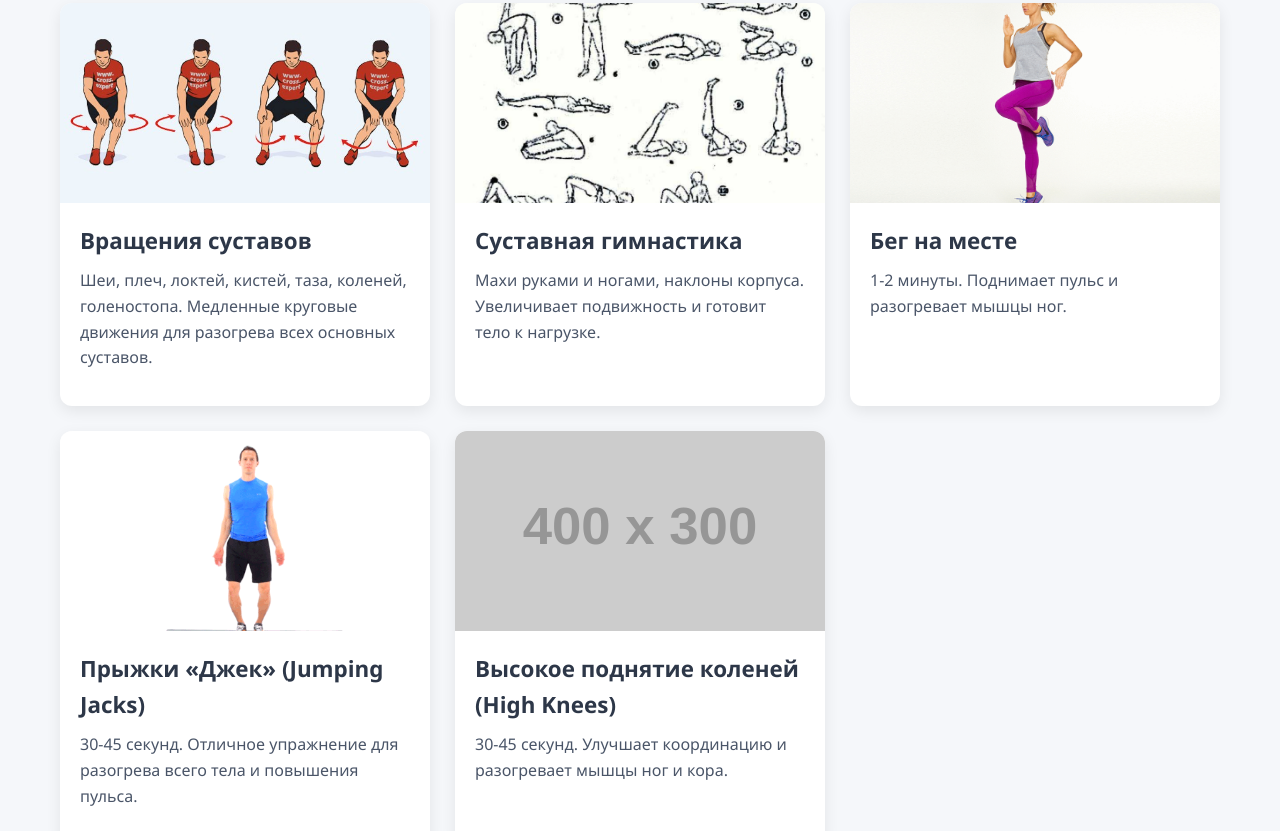
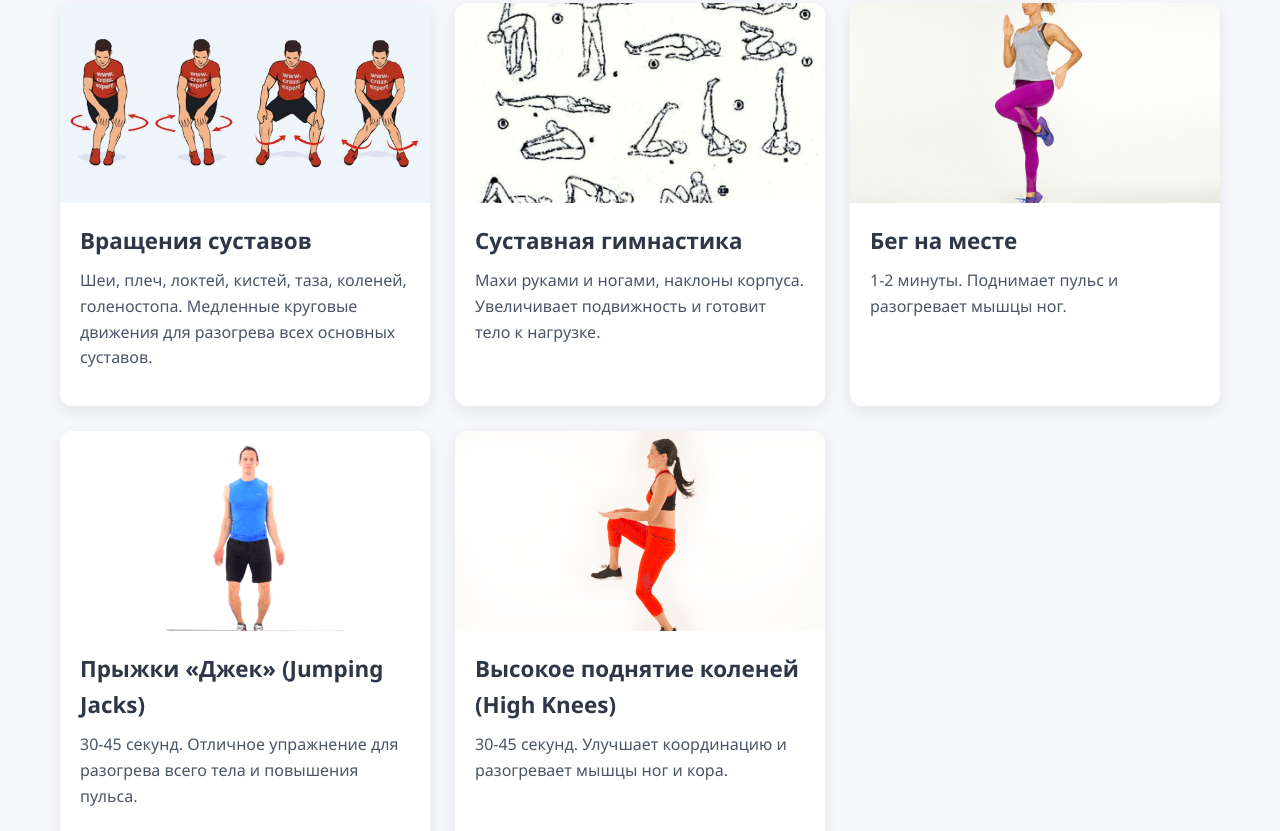
Before and after one commit to Itero-Proto/AltayFit_2, a plain HTML site: page index.html in a window 1280 px wide. Shown: the part 393-1224 px from the top of the page. Drawn offline with Linux system fonts and the light colour scheme; placeholder pictures from the web are drawn by us.

Commit message:
Update index.html

```diff
--- a/index.html
+++ b/index.html
@@ -77,7 +77,7 @@
 
                     <div class="exercise-card">
                         <div class="exercise-img">
-                            <img src="https://placehold.co/400x300/4C51BF/FFFFFF?text=Высокие+колени"
+                            <img src="https://github.com/Itero-Proto/AltayFit_2/blob/main/images/Высокие%20колени.gif?raw=true"
                                 alt="Высокие колени">
                         </div>
                         <div class="exercise-content">
```
